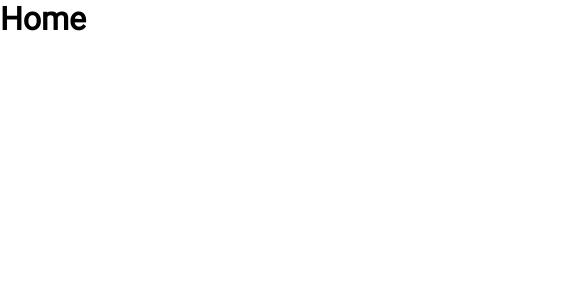
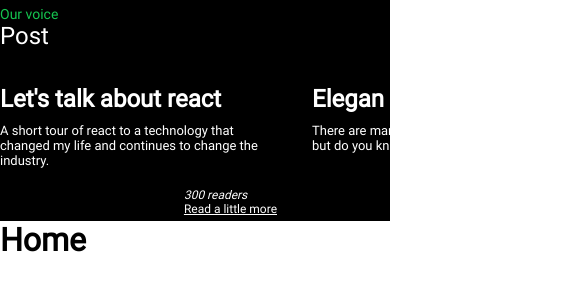
Before and after one commit to InPlease/inplease-web, a React (Create React App) app: page / in a window 390 px wide. Shown: the top 300 px of the page, 585 px wide, since content can reach past the window. Built offline with nearby package versions, Linux system fonts and the light colour scheme.

Commit message:
Implementacion del ourvoice

```diff
--- a/src/App.js
+++ b/src/App.js
@@ -1,9 +1,10 @@
 // Dependencies
 import { Routes, Route } from 'react-router-dom'
-
+import Ourvoice from './components/Ourvoice'
 function App() {
   return (
     <div className="App">
+      <Ourvoice />
       <Routes>
         <Route path="/" element={<h1>Home</h1>} />
         <Route path="about" element={<h1>About</h1>} />
--- a/src/assets/style/_globalMixins.scss
+++ b/src/assets/style/_globalMixins.scss
@@ -16,3 +16,16 @@
   padding: 0px 17px 0px 17px;
   background-color: $black-color;
 }
+
+/* OURVOICE SECTION */
+@mixin ourVoiceDefaultGroup {
+  background-color: $black-color;
+  color: $white-color;
+  height: 221px;
+  display: flex;
+  max-width: 1206px;
+  justify-content: start;
+  align-items: center;
+  margin: 0 auto;
+
+}
--- /dev/null
+++ b/src/assets/style/components/ourvoice.scss
@@ -0,0 +1,123 @@
+@mixin h1Left {
+  font-size: 14px;
+  font-weight: 400;
+}
+
+@mixin items-title {
+  font-size: 24px;
+  font-weight: 600;
+}
+
+@mixin items-post {
+  font-size: 24px;
+  font-weight: 400;
+}
+
+@mixin items-content {
+  font-size: 13px;
+  font-weight: 300;
+}
+
+@mixin items-links {
+  font-size: 12px;
+  font-weight: 300;
+  text-decoration: underline;
+}
+
+@mixin items-readers {
+  font-size: 12px;
+  font-weight: 300;
+  font-style: italic;
+}
+
+.ourvoice {
+  @include ourVoiceDefaultGroup;
+
+
+
+  &__container {
+    display: flex;
+    justify-content: center;
+    align-items: center;
+    gap: 35px;
+
+
+
+    &-left {
+      &-title {
+        width: 70px;
+        @include h1Left;
+      }
+
+      &-post{
+          @include items-post;
+          @include funcionality(none);
+
+      }
+    }
+
+    &-right {
+      display: flex;
+      gap: 35px;
+      width: 878px;
+
+      &-item {
+        display: flex;
+        flex-direction: column;
+        gap: 10px;
+        max-width: 277px;
+        height: 131px;
+        position: relative;
+        &-content {
+          @include items-content;
+        }
+
+        &-title {
+          @include items-title;
+        }
+
+
+
+        &-information {
+          display: flex;
+          flex-direction: column;
+          justify-self: flex-end;
+          position: absolute;
+          bottom: 0;
+          right: 0;
+          bottom: 0;
+          &-readers {
+            @include items-readers;
+          }
+          &-links {
+            @include items-links;
+          }
+        }
+      }
+    }
+  }
+}
+
+@media (max-width: 1100px) {
+  .ourvoice {
+
+
+    &__container{
+      display: flex;
+      flex-direction: column;
+      justify-content: start;
+      align-items: start;
+      &-left{
+
+
+        &-title{
+          color: $green-color;
+        }
+
+        &-post{
+          @include funcionality(initial);
+        }
+      }
+    }
+  }
+}
--- a/src/assets/style/index.scss
+++ b/src/assets/style/index.scss
@@ -6,6 +6,7 @@
 // Components
 @import './components/footer.scss';
 @import './components/navbar.scss';
+@import './components/ourvoice.scss';
 
 * {
   margin: 0px;
--- /dev/null
+++ b/src/components/Ourvoice.js
@@ -0,0 +1,77 @@
+function Ourvoice() {
+  return (
+    <div className="ourvoice">
+      <div className="ourvoice__container">
+        <div className="ourvoice__container-left">
+          <h2 className="ourvoice__container-left-title">Our voice</h2>
+          <h1 className="ourvoice__container-left-post">Post</h1>
+        </div>
+        <div className="ourvoice__container-right">
+          <div className="ourvoice__container-right-item">
+            {/*----------------ITEM 1-----------*/}
+
+            <h1 className="ourvoice__container-right-item-title">
+              Let's talk about react
+            </h1>
+            <p className="ourvoice__container-right-item-content">
+              A short tour of react to a technology that changed my life and
+              continues to change the industry.
+            </p>
+            <div className="ourvoice__container-right-item-information">
+              <p className="ourvoice__container-right-item-information-readers">
+                300 readers
+              </p>
+              <p className="ourvoice__container-right-item-information-links">
+                Read a little more
+              </p>
+            </div>
+          </div>
+
+          {/*----------------ITEM 2-----------*/}
+
+          <div className="ourvoice__container-right-item">
+            <h1 className="ourvoice__container-right-item-title">
+              Elegan code in react
+            </h1>
+            <p className="ourvoice__container-right-item-content">
+              There are many ways to write code in react, but do you know how to
+              do it elegantly?
+            </p>
+
+            <div className="ourvoice__container-right-item-information">
+              <p className="ourvoice__container-right-item-information-readers">
+                300 readers
+              </p>
+              <p className="ourvoice__container-right-item-information-links">
+                Read a little more
+              </p>
+            </div>
+          </div>
+
+          {/*----------------ITEM 3-----------*/}
+
+          <div className="ourvoice__container-right-item">
+            <h1 className="ourvoice__container-right-item-title">
+              Tips from a junior.
+            </h1>
+            <p className="ourvoice__container-right-item-content">
+              Some tips from a junior frontend developer that you may not have
+              known and probably need.
+            </p>
+
+            <div className="ourvoice__container-right-item-information">
+              <p className="ourvoice__container-right-item-information-readers">
+                300 readers
+              </p>
+              <p className="ourvoice__container-right-item-information-links">
+                Read a little more
+              </p>
+            </div>
+          </div>
+        </div>
+      </div>
+    </div>
+  )
+}
+
+export default Ourvoice
```
